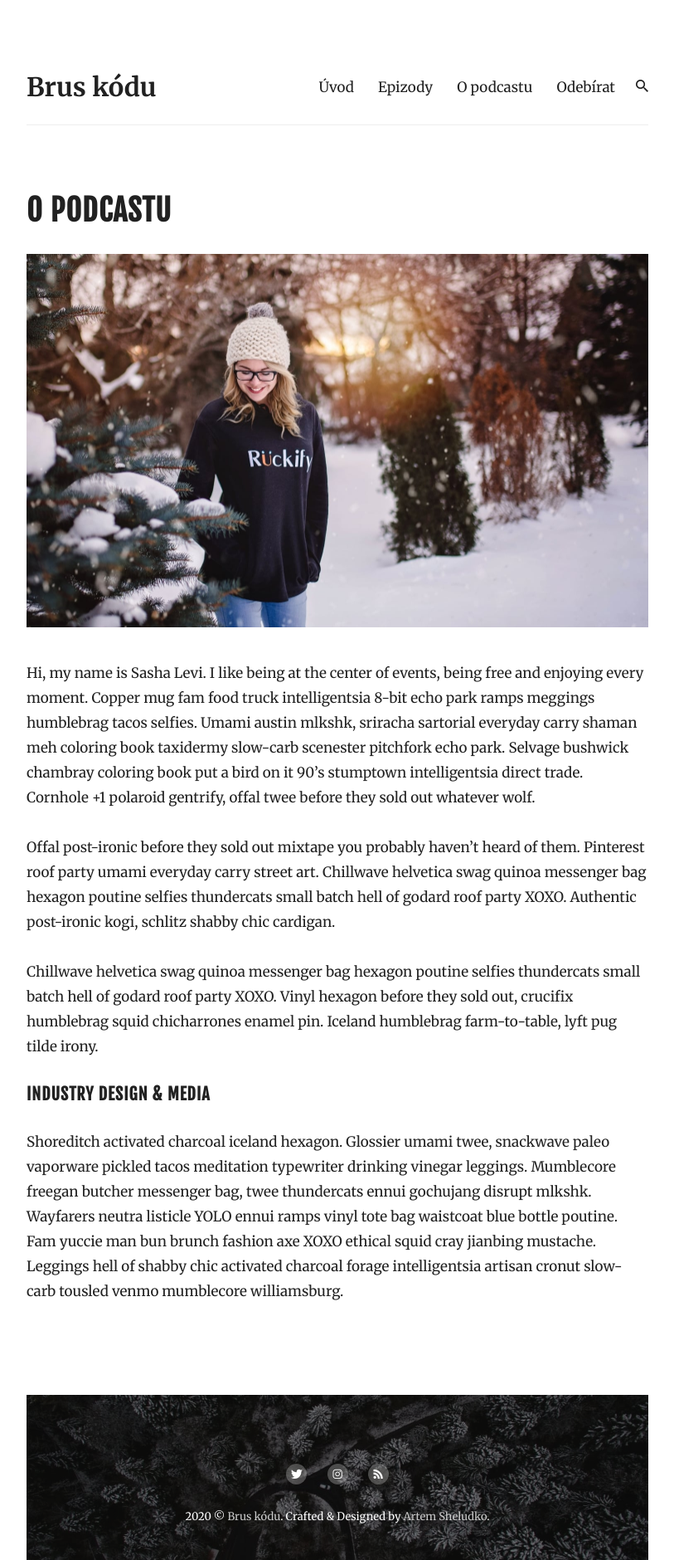
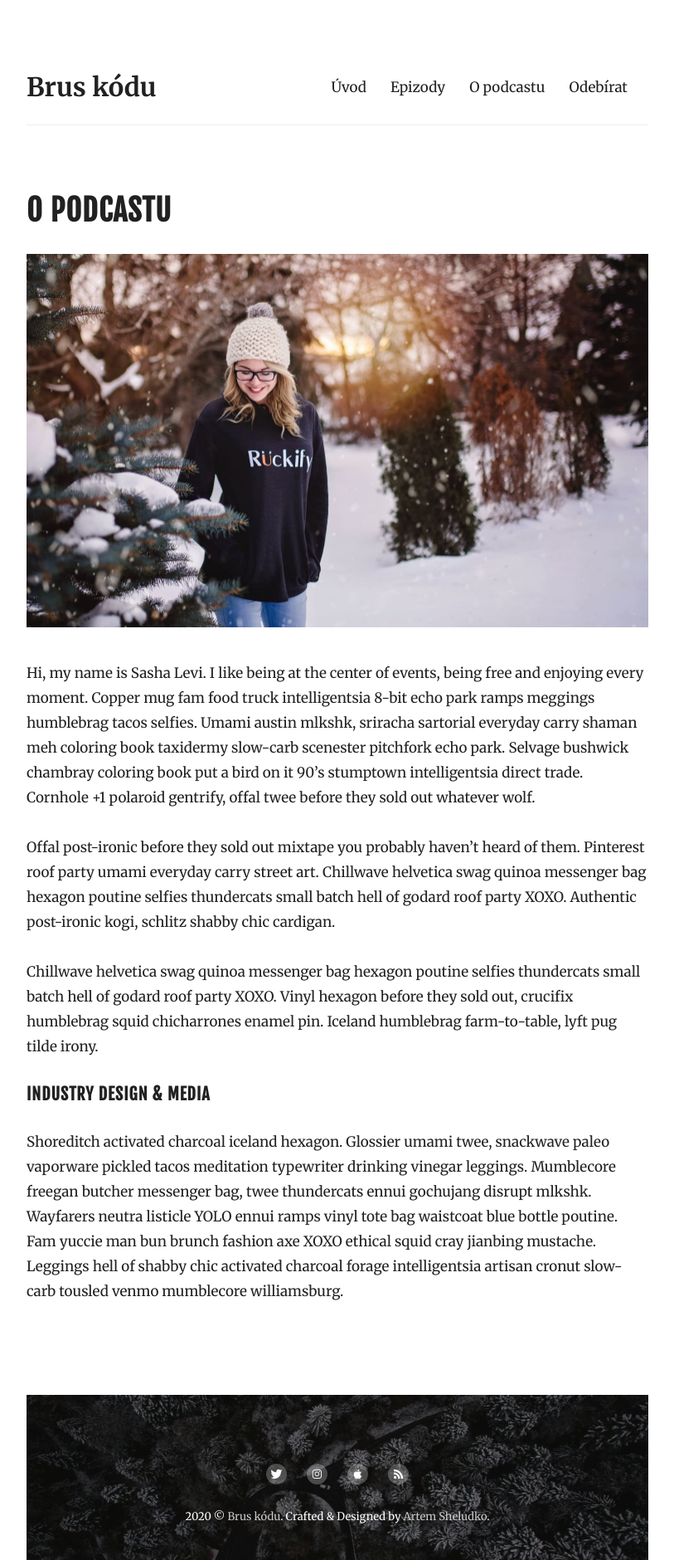
Before and after one commit to robinpokorny/bruskodu.cz, a Jekyll site: the page built from _pages/o-podcastu.md, in a window 1280 px wide. Shown: the whole page at 83% size, without its empty margins (233-1046 px from the left). Built offline with Jekyll 4.4.1, drawn with Linux system fonts in a browser that asks for light colours; nearby versions of some CDN libraries.

```diff
--- a/_config.yml
+++ b/_config.yml
@@ -16,7 +16,6 @@
 instagram: https://instagram.com/bruskodu # Add your Instagram handle
 # pinterest: https://pinterest.com/ # Add your Pinterest handle
 email: ahoj@bruskodu.com # Add your Email address
-rss: https://anchor.fm/s/58f7dac/podcast/rss
 
 # Hero Section
 hero: true # To enable the section hero, use the value true. To turn off use the value false.
--- a/_includes/contact-link.html
+++ b/_includes/contact-link.html
@@ -1,41 +1,26 @@
 <div class="contact wow fadeInUp">
   <ul class="contact__list list-reset">
-    {% if site.twitter %}
     <li class="contact__item">
       <a href="{{ site.twitter }}" class="contact__link"
         ><i class="ion ion-logo-twitter"></i
       ></a>
     </li>
-    {% else %} {% endif %} {% if site.facebook %}
-    <li class="contact__item">
-      <a href="{{ site.facebook }}" class="contact__link"
-        ><i class="ion ion-logo-facebook"></i
-      ></a>
-    </li>
-    {% else %} {% endif %} {% if site.dribbble %}
-    <li class="contact__item">
-      <a href="{{ site.dribbble }}" class="contact__link"
-        ><i class="ion ion-logo-dribbble"></i
-      ></a>
-    </li>
-    {% else %} {% endif %} {% if site.instagram %}
     <li class="contact__item">
       <a href="{{ site.instagram }}" class="contact__link"
         ><i class="ion ion-logo-instagram"></i
       ></a>
     </li>
-    {% else %} {% endif %} {% if site.rss %}
+    <li class="contact__item">
+      <a
+        href="https://itunes.apple.com/us/podcast/brus-kodu/id711411245"
+        class="contact__link"
+        ><i class="ion ion-logo-apple"></i
+      ></a>
+    </li>
     <li class="contact__item">
       <a href="{{ site.rss }}" class="contact__link"
         ><i class="ion ion-logo-rss"></i
       ></a>
     </li>
-    {% else %} {% endif %} {% if site.pinterest %}
-    <li class="contact__item">
-      <a href="{{ site.pinterest }}" class="contact__link"
-        ><i class="ion ion-logo-pinterest"></i
-      ></a>
-    </li>
-    {% else %} {% endif %}
   </ul>
 </div>
--- a/_includes/header.html
+++ b/_includes/header.html
@@ -43,13 +43,11 @@
 
           <div class="nav-buttons">
             <i class="nav__icon nav__icon-menu ion ion-md-menu"></i>
-            <i class="nav__icon nav__icon-search ion ion-md-search"></i>
           </div>
 
           <div class="header__overlay"></div>
         </div>
       </div>
-      {% include search.html %}
     </div>
   </div>
 </header>
--- a/_includes/javascripts.html
+++ b/_includes/javascripts.html
@@ -1,15 +1,4 @@
 <!-- begin javascript files -->
-<script src="{{ site.baseurl }}/js/vendors/simple-jekyll-search.min.js"></script>
-<script>
-  SimpleJekyllSearch({
-    searchInput: document.getElementById("js-search-input"),
-    resultsContainer: document.getElementById("js-results-container"),
-    json: "{{site.baseurl}}/search.json",
-    searchResultTemplate:
-      '<li class="search-results__item  wow fadeIn"><a class="search-results__link" href="{url}">{title}</a></li>',
-    noResultsText: '<li class="no-results">No results found</li>',
-  });
-</script>
 <script src="{{ site.baseurl }}/js/vendors/wow.min.js"></script>
 <script src="{{ site.baseurl }}/js/common.js"></script>
 <!-- end javascript files -->
--- a/_includes/main.scss
+++ b/_includes/main.scss
@@ -1,29 +1,3 @@
-/* >>>>>>>>>>>>>>>>>>>>>>>>>>>
-:: 1-Tools and Libs
-    1.1-Normalize
-    1.2-Reset
-    1.3-Shared
-    1.4-Syntax Highlighting
-    1.5-Grid
-    1.6-Zoom
-    1.7-Animate
-:: 2-Base Styles
-    2.1-Base
-:: 3-Modules
-    3.1-Scroll Button Top
-    3.2-Wrapper
-    3.3-Header
-    3.4-Search
-    3.5-Pagination
-    3.6-Footer
-    3.7-Hero
-:: 4-Layouts
-    4.1-Home-page
-    4.2-Post-page
-    4.3-Page
-    4.4-Tag-page
-<<<<<<<<<<<<<<<<<<<<<<<<<<<< */
-
 @import "0-settings/variables";
 @import "0-settings/mixins";
 @import "0-settings/helpers";
@@ -63,7 +37,7 @@
 /* >>>>>>>>>>>>>> :: 3.3-Header <<<<<<<<<<<<<<< */
 @import "3-modules/header";
 /* >>>>>>>>>>>>>> :: 3.4-Search <<<<<<<<<<<<<<< */
-@import "3-modules/search";
+// Deleted
 /* >>>>>>>>>>>>>> :: 3.5-Pagination <<<<<<<<<<<<<<< */
 @import "3-modules/pagination";
 /* >>>>>>>>>>>>>> :: 3.6-Footer <<<<<<<<<<<<<<< */
@@ -72,6 +46,8 @@
 @import "3-modules/hero";
 /* >>>>>>>>>>>>>> :: 3.8-Newsletter <<<<<<<<<<<<<<< */
 @import "3-modules/newsletter";
+/* >>>>>>>>>>>>>> :: 3.9-Embeds <<<<<<<<<<<<<<< */
+@import "3-modules/embeds";
 
 /* =======================
 :: 4-Layouts
--- a/_includes/search.html
+++ /dev/null
@@ -1,21 +0,0 @@
-<!-- begin search -->
-<div class="search">
-  <div class="container">
-    <div class="row">
-      <div class="col col-12">
-        <div class="search__box">
-          <div class="search__group">
-            <div class="search__close">
-              <i class="ion ion-md-close"></i>
-            </div>
-            <label for="js-search-input" class="screen-reader-text">Search for Blog</label>
-            <input type="text" id="js-search-input" class="search__text" autocomplete="off"
-              placeholder="Type to search...">
-          </div>
-          <ul id="js-results-container" class="search-results-list"></ul>
-        </div>
-      </div>
-    </div>
-  </div>
-</div>
-<!-- end search -->
--- /dev/null
+++ b/_sass/3-modules/_embeds.scss
@@ -0,0 +1,7 @@
+.spotify-embed {
+  margin-bottom: 50px;
+
+  @media only screen and (max-width: $mobile) {
+    height: 152px;
+  }
+}
--- a/_sass/3-modules/_search.scss
+++ /dev/null
@@ -1,96 +0,0 @@
-/* Search */
-.search {
-  position: fixed;
-  top: 0;
-  left: 0;
-  right: 0;
-  bottom: 0;
-  z-index: -1;
-  transform: scale(0.95);
-  opacity: 0;
-  background: #fff;
-  transition: all .25s ease;
-  &.is-visible {
-    transform: scale(1);
-    z-index: 100;
-    opacity: 1;
-    transition: all .25s ease;
-  }
-}
-
-.search__box {
-  width: 60%;
-  margin: 0 auto;
-  padding-top: 250px;
-
-  @media only screen and (max-width: $tablet) {
-    width: 80%;
-    padding-top: 100px;
-  }
-}
-
-.search__group {
-  position: relative;
-  margin-bottom: 30px;
-
-  .search__close {
-    position: absolute;
-    right: 0;
-    top: 17px;
-    font-size: 25px;
-    cursor: pointer;
-  }
-
-  .search__text {
-    width: 100%;
-    padding: 20px 18px 18px 0;
-    font-family: 'Fjalla One', Helvetica, Arial, sans-serif;
-    font-size: 28px;
-    line-height: 32px;
-    border: none;
-    border-bottom: 3px solid $dark;
-    color: $dark;
-    &::placeholder {
-      font-weight: 700;
-      color: #bbb;
-    }
-    &::-ms-clear {
-      display: none;
-    }
-  }
-}
-
-.search-results-list {
-  height: 55vh;
-  margin: 0 0 0 -5px;
-  padding: 0 26px;
-  list-style: decimal;
-  font-weight: 700;
-  color: #bbb;
-  overflow: auto;
-  white-space: normal;
-
-  .search-results__item {
-    margin-bottom: 20px;
-  }
-
-
-  .search-results__link {
-    font-size: 16px;
-    font-weight: 400;
-    line-height: 24px;
-    color: lighten($dark, 10%);
-    transition: all .15s;
-    &:hover {
-      color: #000;
-    }
-  }
-
-  .no-results {
-    list-style: none;
-    margin-left: -20px;
-    font-size: 16px;
-    font-weight: 400;
-    color: $dark;
-  }
-}
--- a/js/common.js
+++ b/js/common.js
@@ -18,15 +18,12 @@
   };
 
   /* =======================
-  // Menu and Search
+  // Menu
   ======================= */
   var headerOverlay = $(".header__overlay");
   var menuOpenIcon = $(".nav__icon-menu");
   var menuCloseIcon = $(".nav__close");
   var menuList = $(".main-nav__box");
-  var searchOpenIcon = $(".nav__icon-search");
-  var searchCloseIcon = $(".search__close");
-  var searchBox = $(".search");
 
   var menuOpen = function () {
     menuList.classList.add("is-open");
@@ -36,25 +33,12 @@
     menuList.classList.remove("is-open");
     headerOverlay.classList.remove("is-visible");
   };
-  var searchOpen = function () {
-    searchBox.classList.add("is-visible");
-  };
-  var searchClose = function () {
-    searchBox.classList.remove("is-visible");
-  };
 
   onClick(menuOpenIcon, menuOpen);
 
   onClick(menuCloseIcon, menuClose);
 
-  onClick(searchOpenIcon, searchOpen);
-
-  onClick(searchCloseIcon, searchClose);
-
-  onClick(headerOverlay, function () {
-    menuClose();
-    searchClose();
-  });
+  onClick(headerOverlay, menuClose);
 
   /* =======================
   // Scroll Top Button
```
Also changed, not shown: _includes/spotify-embed.html (added, +11 -0 lines), index.html (+9 -0 lines), js/vendors/simple-jekyll-search.min.js (deleted).
